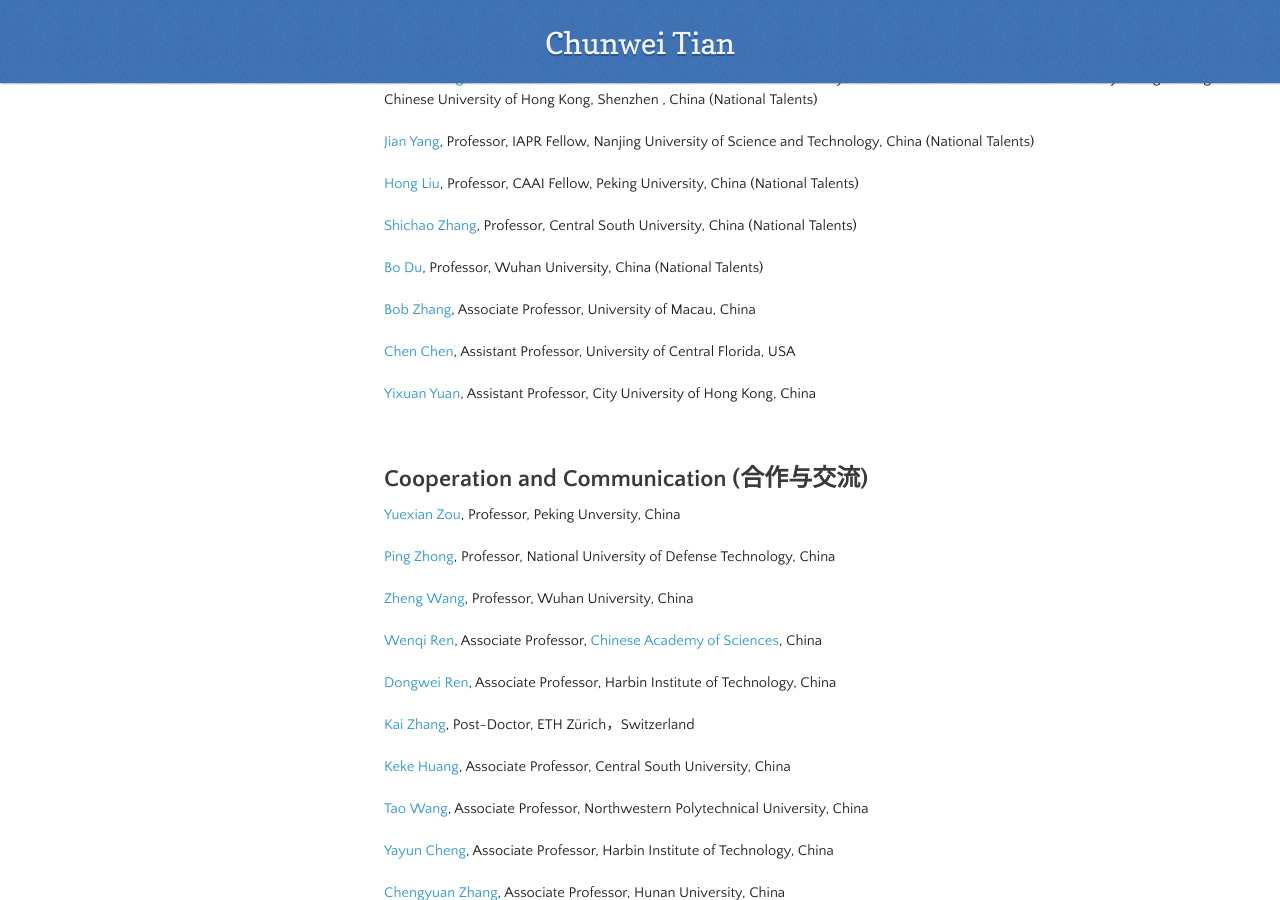
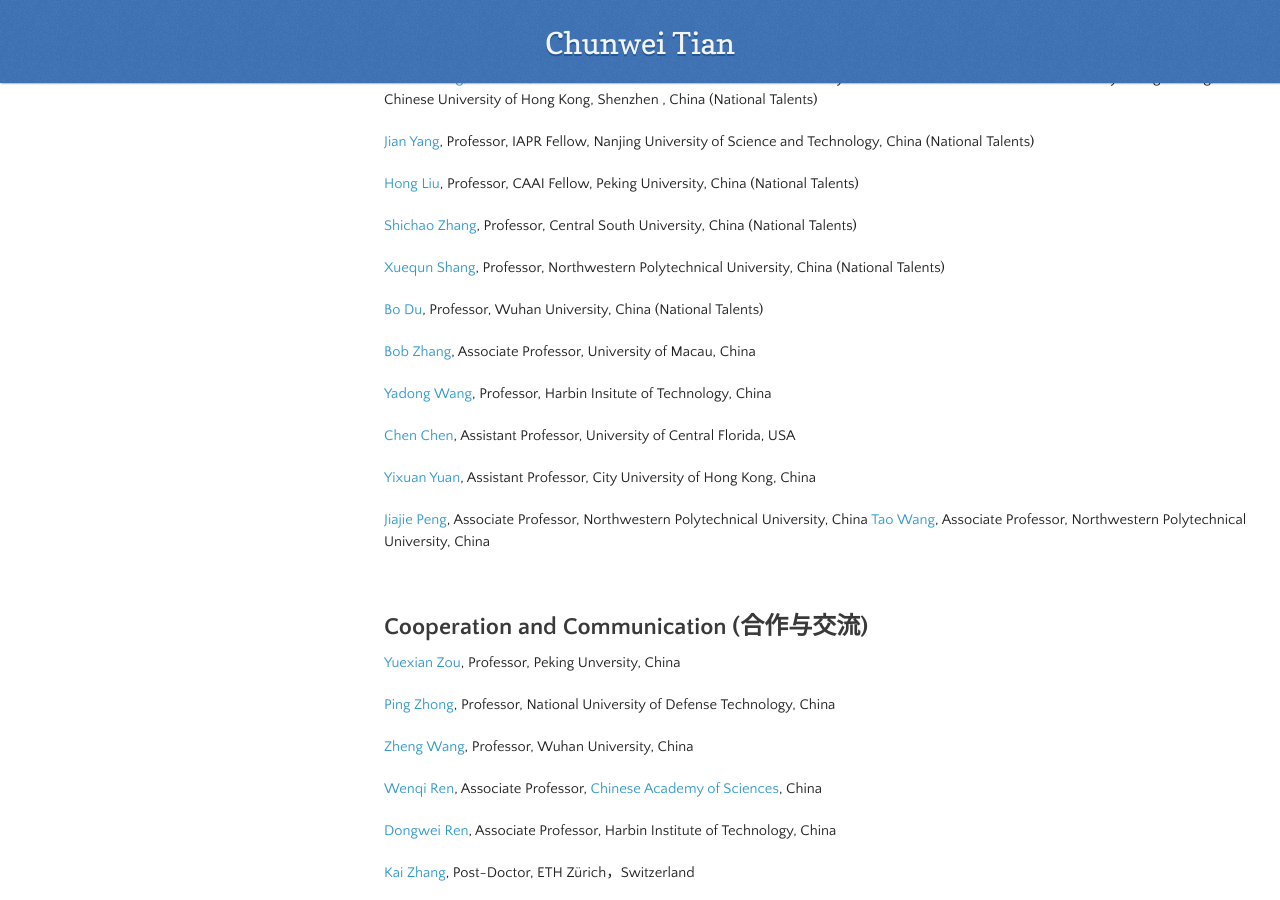
Before and after one commit to hellloxiaotian/hellloxiaotian.github.io, a Jekyll site: the page built from index.md, in a window 1280 px wide and 900 px high, scrolled down 3298 px. Built offline with Jekyll 4.4.1, drawn with Linux system fonts in a browser that asks for light colours; nearby versions of some CDN libraries; our own code applies the rules of GitHub Pages for plain Markdown files; the repository's description, which GitHub fills in, is left out.

Commit message:
Update index.md

```diff
--- a/index.md
+++ b/index.md
@@ -116,13 +116,20 @@
 
 [Shichao Zhang](https://scholar.google.com/citations?user=heE6vKAAAAAJ&hl=zh-CN&oi=ao), Professor, Central South University, China (National Talents)
 
+[Xuequn Shang](https://teacher.nwpu.edu.cn/Shang.html), Professor,  Northwestern Polytechnical University, China (National Talents)
+
 [Bo Du](http://www.google.com/url?q=http%3A%2F%2Fcs.whu.edu.cn%2Fteacherinfo.aspx%3Fid%3D254&sa=D&sntz=1&usg=AFQjCNFHAo5DbIx8GltxxCrlliHoeTzK2A),  Professor,  Wuhan University, China (National Talents)
 
 [Bob Zhang](http://www.google.com/url?q=http%3A%2F%2Fwww.cis.umac.mo%2F~bobzhang%2F&sa=D&sntz=1&usg=AFQjCNEeK6VR-9q9pcg07qr6i5KYGbQuDg), Associate Professor, University of Macau, China
 
+[Yadong Wang](http://homepage.hit.edu.cn/wangyadong), Professor, Harbin Insitute of Technology, China
+
 [Chen Chen](https://www.google.com/url?q=https%3A%2F%2Fwebpages.uncc.edu%2Fcchen62%2F&sa=D&sntz=1&usg=AFQjCNEnTw8iFyd5jSPKPzC46M0YS2xgOQ),  Assistant Professor,  University of Central Florida, USA
 
 [Yixuan Yuan](http://www.google.com/url?q=http%3A%2F%2Fwww.ee.cityu.edu.hk%2F~yxyuan%2F&sa=D&sntz=1&usg=AFQjCNH0yllgbV1PMQH9pBTE7ghRqy9FQQ), Assistant Professor, City University of Hong Kong, China
+
+[Jiajie Peng](https://teacher.nwpu.edu.cn/peng.html), Associate Professor,  Northwestern Polytechnical University, China
+[Tao Wang](https://teacher.nwpu.edu.cn/twang), Associate Professor,  Northwestern Polytechnical University, China
 
 <br/>
 
```
Also changed, not shown: other parts of index.md (+0 -2 lines).
